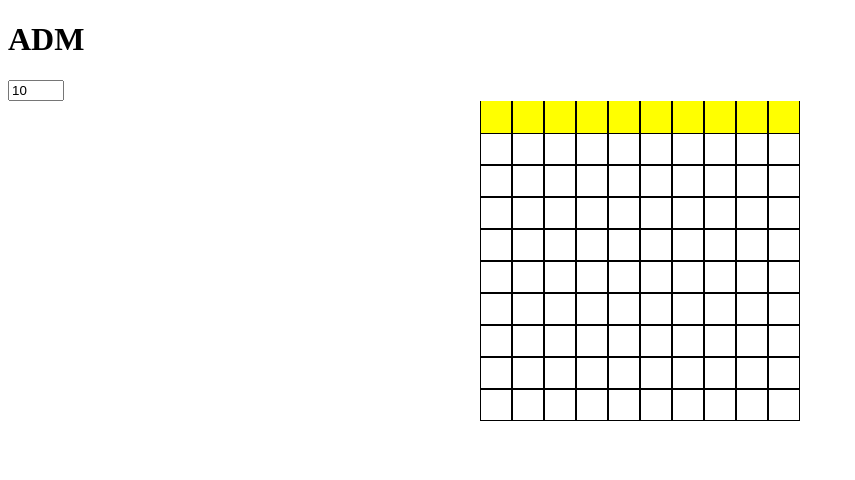
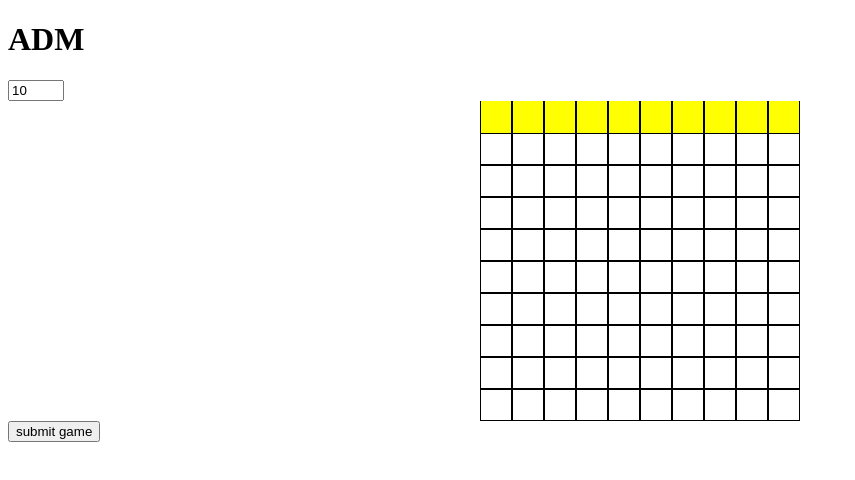
Before and after one commit to Emanuel-JSA/crossworld, a SvelteKit app: page /admin in a window 1280 px wide. Shown: the top 480 px of the page, without its empty margins (0-855 px from the left). Built offline with nearby package versions, Linux system fonts and the light colour scheme.

Commit message:
Use derived stores

```diff
--- a/src/routes/admin/+page.svelte
+++ b/src/routes/admin/+page.svelte
@@ -1,10 +1,16 @@
 <script lang="ts">
 	import Grid from '../../components/Grid.svelte';
 	import GridSizeSelect from '../../components/GridSizeSelect.svelte';
-	import { gameStore } from '../../store';
+	import { gameStore, gameSize } from '../../store';
+	import GameServices from '../../services/gameServices';
+
+	function SubtmitGame() {
+		GameServices.submitGame($gameStore.words);
+	}
 </script>
 
 <h1>ADM</h1>
 
 <GridSizeSelect />
-<Grid rows={$gameStore.words.length} cols={$gameStore.words[0].length} />
+<Grid rows={$gameSize.rows} cols={$gameSize.cols} />
+<button on:click={SubtmitGame}>submit game</button>
```
